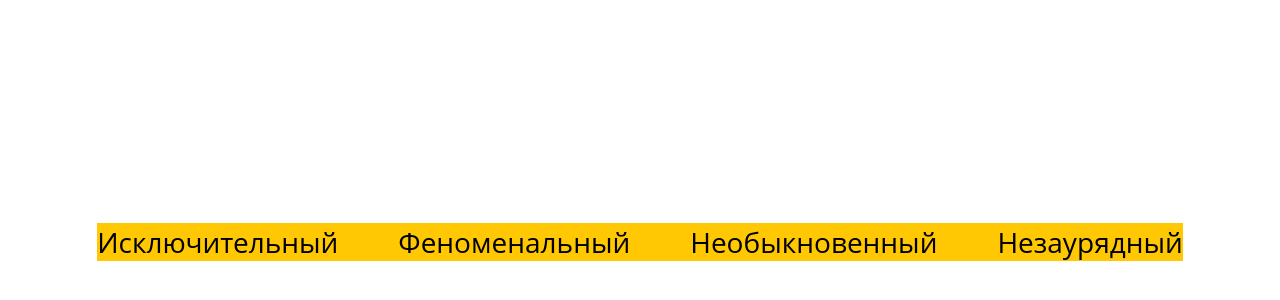
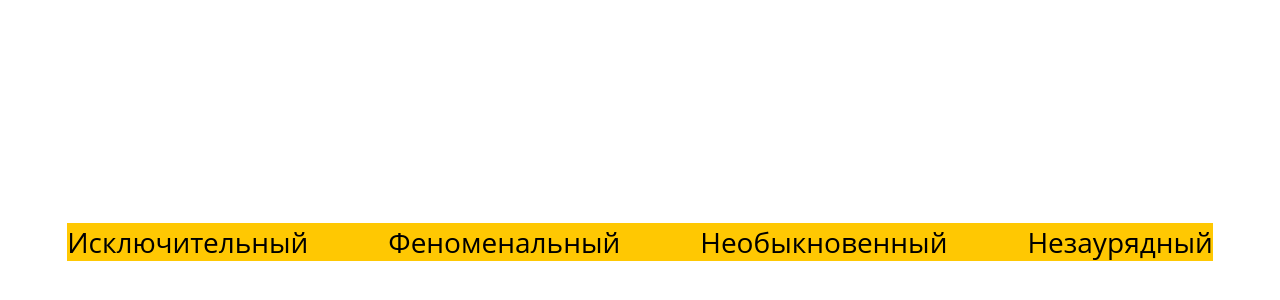
Before and after one commit to Ftg67ht/exception, a plain HTML site: page index.html in a window 1280 px wide. Shown: the part 158-458 px from the top of the page. Drawn offline with Linux system fonts and the light colour scheme.

Commit message:
change margin right on 80 px

```diff
--- a/styles/style.css
+++ b/styles/style.css
@@ -22,5 +22,5 @@ ul {
 }
 
 li:not(:last-child) {
-  margin-right: 60px;
+  margin-right: 80px;
 }
```
